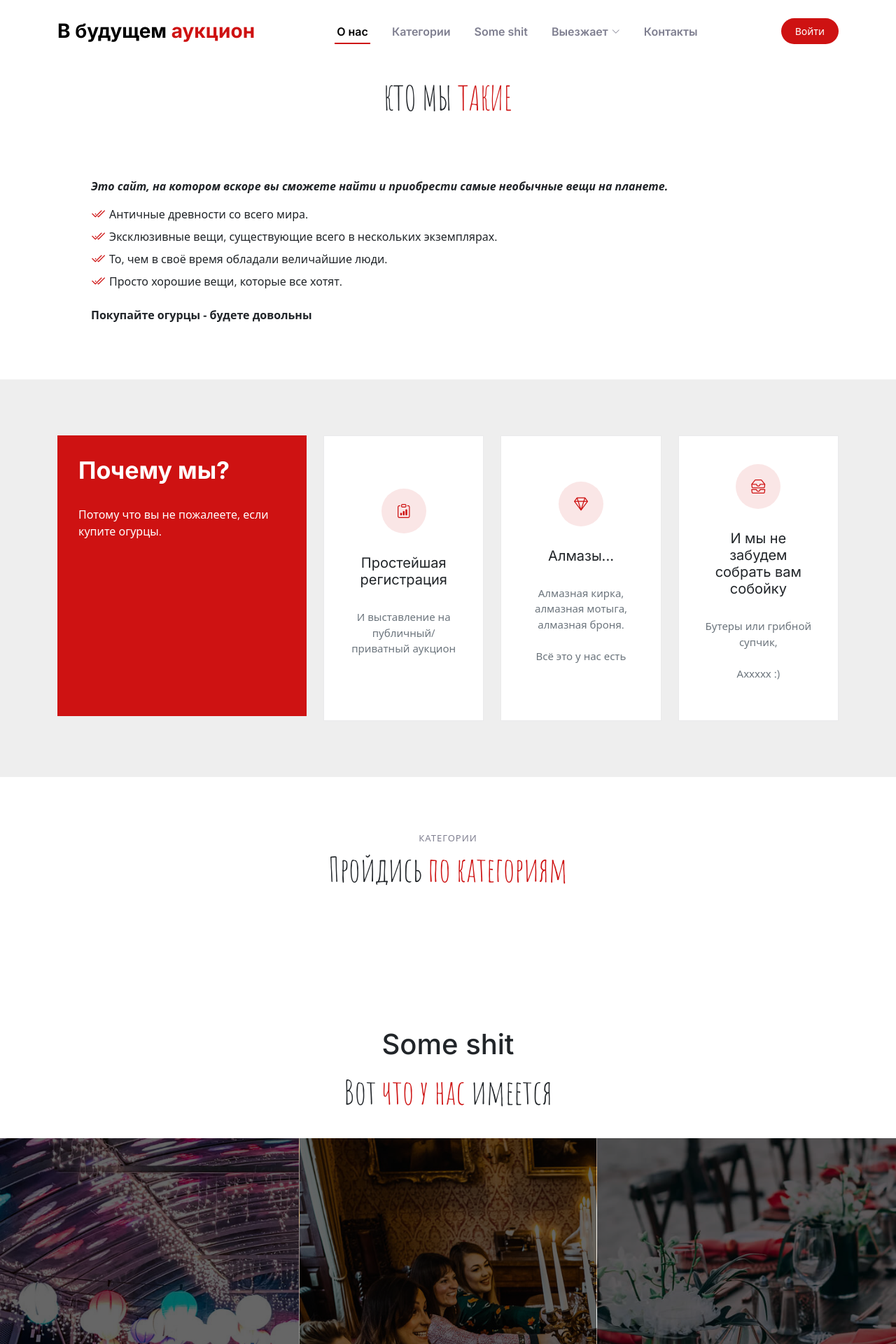
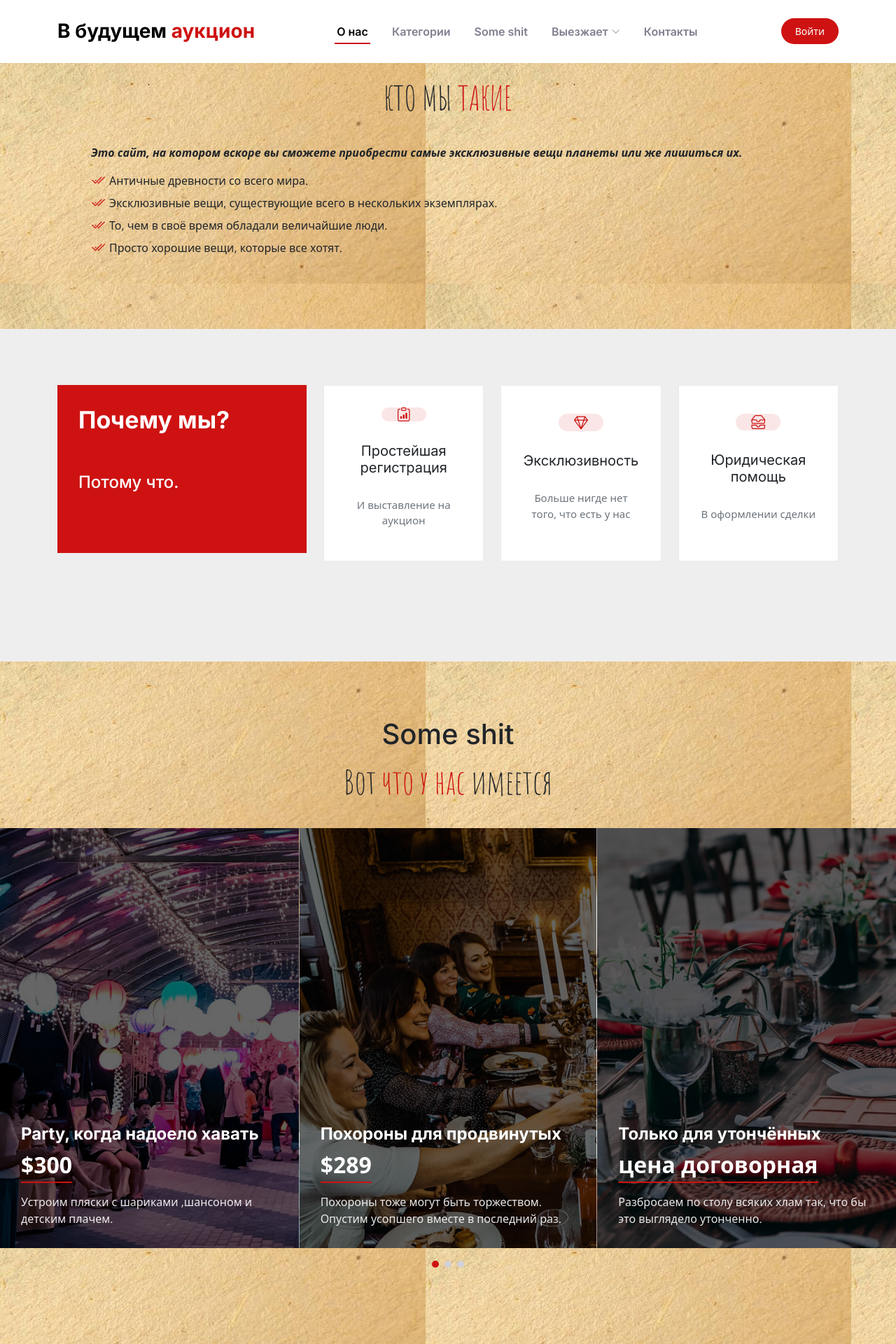
Before and after one commit to Goodvin-mk1/Auction, a Django app: page / in a window 1280 px wide. Shown: the top 1920 px of the page at 70% size. Run offline with Django 4.2, Linux system fonts and the light colour scheme; some libraries are stand-ins or nearby versions.

Commit message:
background texture

```diff
--- a/auction/online_auction/templates/online_auction/index.html
+++ b/auction/online_auction/templates/online_auction/index.html
@@ -34,8 +34,6 @@
           <br>
           <p>КТО МЫ <span>ТАКИЕ</span></p>
           <br>
-          <br>
-          <br>
         </div>
 
         <div class="row gy-4">
@@ -44,7 +42,7 @@
           <div class="col-lg-12 d-flex align-items-end" data-aos="fade-up" data-aos-delay="300">
             <div class="content ps-0 ps-lg-5">
               <p class="fst-italic">
-                <b>Это сайт, на котором вскоре вы сможете найти и приобрести самые необычные вещи на планете.</b>
+                <b>Это сайт, на котором вскоре вы сможете приобрести самые эксклюзивные вещи планеты или же лишиться их.</b>
                 <br>
               </p>
               <ul>
@@ -53,16 +51,12 @@
                 <li><i class="bi bi-check2-all"></i> То, чем в своё время обладали величайшие люди.</li>
                 <li><i class="bi bi-check2-all"></i> Просто хорошие вещи, которые все хотят.</li>
               </ul>
-              <p>
-                <b>Покупайте огурцы - будете довольны</b>
-              </p>
-
 
             </div>
           </div>
-        </div>
+      </div>
 
-      </div>
+
     </section><!-- End About Section -->
 
     <!-- ======= Why Us Section ======= -->
@@ -74,18 +68,12 @@
           <div class="col-lg-4" data-aos="fade-up" data-aos-delay="100">
             <div class="why-box">
               <h3>Почему мы?</h3>
-              <p>
-                Потому что вы не пожалеете, если купите огурцы.
+                <br>
+              <h4>Потому что.</h4>
                 <br>
                 <br>
-                <br>
-                <br>
-                <br>
-                <br>
-                <br>
-                <br>
-                <br>
-              </p>
+
+
 
             </div>
           </div><!-- End Why Box -->
@@ -97,23 +85,23 @@
                 <div class="icon-box d-flex flex-column justify-content-center align-items-center">
                   <i class="bi bi-clipboard-data"></i>
                   <h4>Простейшая регистрация</h4>
-                  <p>И выставление на публичный/приватный аукцион</p>
+                  <p>И выставление на аукцион</p>
                 </div>
               </div><!-- End Icon Box -->
 
               <div class="col-xl-4" data-aos="fade-up" data-aos-delay="300">
                 <div class="icon-box d-flex flex-column justify-content-center align-items-center">
                   <i class="bi bi-gem"></i>
-                  <h4>Алмазы...</h4>
-                  <p>Алмазная кирка, алмазная мотыга, алмазная броня.<br><br>Всё это у нас есть</p>
+                  <h4>Эксклюзивность</h4>
+                  <p>Больше нигде нет того, что есть у нас</p>
                 </div>
               </div><!-- End Icon Box -->
 
               <div class="col-xl-4" data-aos="fade-up" data-aos-delay="400">
                 <div class="icon-box d-flex flex-column justify-content-center align-items-center">
                   <i class="bi bi-inboxes"></i>
-                  <h4>И мы не забудем собрать вам собойку</h4>
-                  <p>Бутеры или грибной супчик,<br><br>Аххххх :)</p>
+                  <h4>Юридическая помощь</h4>
+                  <p>В оформлении сделки</p>
                 </div>
               </div><!-- End Icon Box -->
 
@@ -125,58 +113,6 @@
       </div>
     </section><!-- End Why Us Section -->
 
-    <!-- ======= Menu Section ======= -->
-    <section id="menu" class="menu">
-      <div class="container" data-aos="fade-up">
-
-        <div class="section-header">
-          <h2>Категории</h2>
-          <p>Пройдись <span>по категориям</span></p>
-        </div>
-
-        <ul class="nav nav-tabs d-flex justify-content-center" data-aos="fade-up" data-aos-delay="200">
-          {% for category in categories %}
-          <li class="nav-item">
-            <a class="nav-link" data-bs-toggle="tab" data-bs-target="#menu-{{ category.name|lower }}">
-              <h4>{{ category.name|title }}</h4>
-            </a>
-          </li><!-- End tab nav item -->
-          {% endfor %}
-        </ul>
-
-        <div class="tab-content" data-aos="fade-up" data-aos-delay="300">
-          {% for category in categories %}
-          <div class="tab-pane fade" id="menu-{{ category.name|lower }}">
-
-            <div class="tab-header text-center">
-            </div>
-
-            <div class="row gy-5">
-              {% for lot in lots %}
-              {% if lot.category_id == category.id %}
-              <div class="col-lg-4 menu-item">
-                <a href="{% static 'img/menu/menu-item-1.png' %}" class="glightbox"><img src="{% static 'img/menu/menu-item-1.png' %}" class="menu-img img-fluid" alt=""></a>
-                <h4>{{ lot.name|title }}</h4>
-                <p class="ingredients">
-                  {{ lot.descr }}
-                </p>
-                <p class="price">
-                  Владелец:<br>{{ lot.owner }}
-                </p>
-              </div><!-- Menu Item -->
-              {% endif %}
-              {% endfor %}
-
-
-            </div>
-
-          </div><!-- End Dinner Menu Content -->
-          {% endfor %}
-
-        </div>
-
-      </div>
-    </section><!-- End Menu Section -->
 
     <!-- ======= Events Section ======= -->
     <section id="events" class="events">
--- a/auction/static/css/main.css
+++ b/auction/static/css/main.css
@@ -34,6 +34,7 @@
 body {
   font-family: var(--font-default);
   color: var(--color-default);
+  background: url(/static/img/stock-photo-old-craft-paper-texture-surface.jpg);
 }
 
 a {
@@ -781,7 +782,7 @@ section {
   background: #fff;
   padding: 40px 30px;
   width: 100%;
-  height: 100%;
+  height: 80%;
   border: 1px solid rgba(55, 55, 63, 0.1);
   transition: 0.3s;
 }
```
Also changed, not shown: auction/static/img/stock-photo-old-craft-paper-texture-surface.jpg (added).
